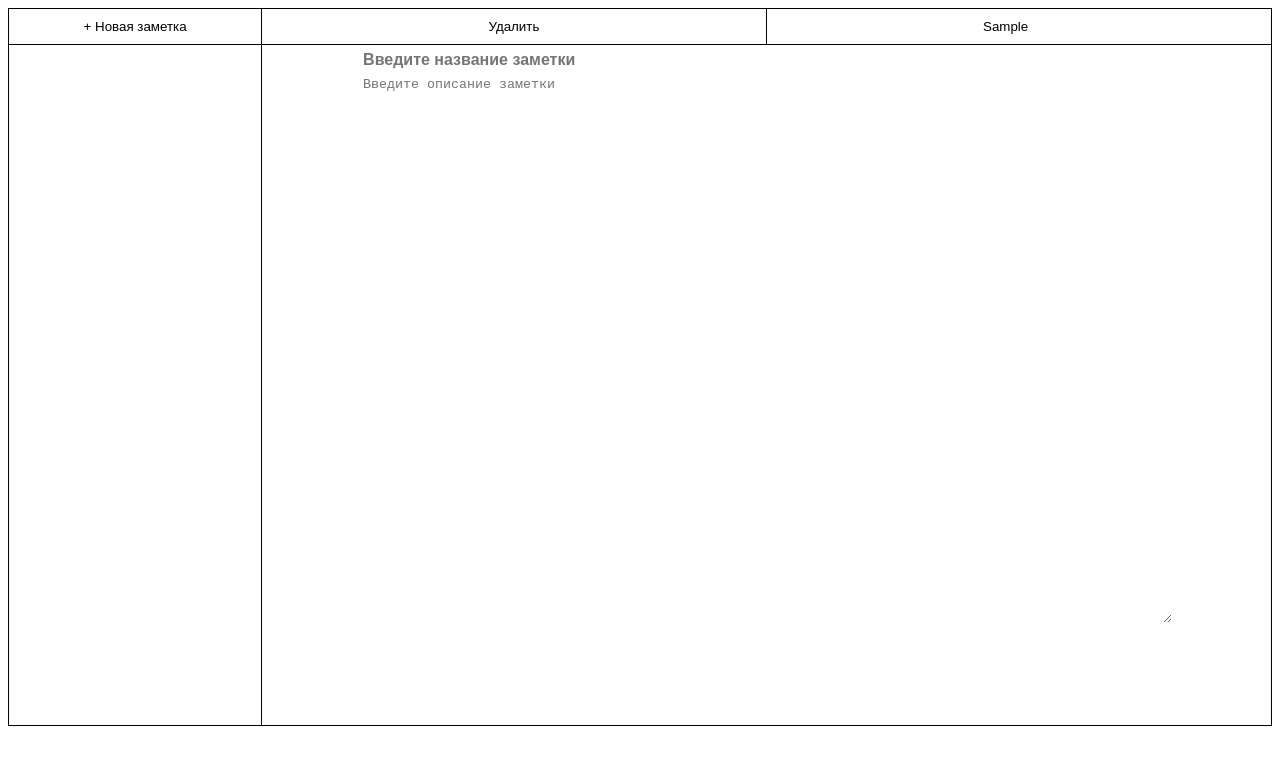
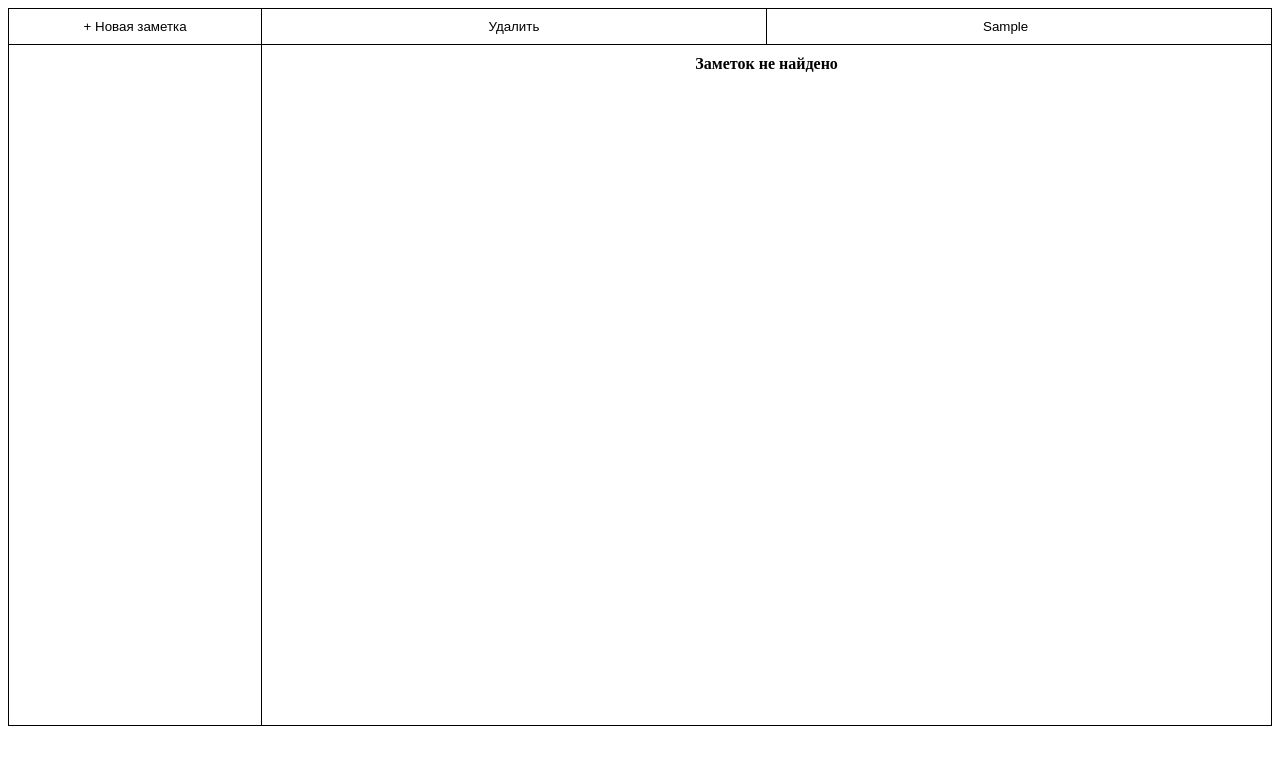
Before and after one commit to Paulselikhov/note_ts, a React (Create React App) app: page / in a window 1280 px wide. Both pictures are taken after typing "Sample", "Sample", "Sample" into the empty fields and a click on the button "+ Новая заметка". Shown: the top 764 px of the page. Built offline with nearby package versions, Linux system fonts and the light colour scheme.

Commit message:
поправил ошибки

```diff
--- a/src/App.css
+++ b/src/App.css
@@ -114,6 +114,13 @@ input,button{
     height: 80%;
     border: none;
 }
+.NoteEditForm_notFound{
+    margin-top: 10px;
+
+    font-size: 16px;
+    font-weight: 800;
+    text-align: center;
+}
 
 
 
--- a/src/App.tsx
+++ b/src/App.tsx
@@ -1,4 +1,4 @@
-import React, {useMemo, useState} from 'react';
+import React, {useMemo, useState, useEffect} from 'react';
 import { findRenderedDOMComponentWithClass } from 'react-dom/test-utils';
 import './App.css';
 import NoteEditForm from './components/NoteEditForm/NoteEditForm';
@@ -100,6 +100,13 @@ function App() {
     return notes.filter( note => note.name.toLowerCase().includes(findState))
   }, [findState, notes])
 
+  useEffect( () => {
+    setNote(searchedNote[0])
+    if (searchedNote[0]){
+      setActiveId(searchedNote[0].id)
+    }
+  }, [searchedNote])
+
   console.log('сработал рендер')
 
   return (
--- a/src/components/NoteEditForm/NoteEditForm.tsx
+++ b/src/components/NoteEditForm/NoteEditForm.tsx
@@ -13,9 +13,12 @@ const NoteEditForm: FC<NoteEditFormProps> = ({note, updateNoteAndNoteList}) => {
   const [descriptionState, setDescriptionState] = useState('')
 
   useEffect( () =>{
-    setNameState(note.name)
-    setDescriptionState(note.description)
-  },[note.id])
+    if (note){
+      setNameState(note.name)
+      setDescriptionState(note.description)
+    }
+
+  },[note])
 
   function cloneAndUpdate(e:any, note:INote, name:string, updateNoteAndNoteList:(note:INote) => void){
 
@@ -32,9 +35,16 @@ const NoteEditForm: FC<NoteEditFormProps> = ({note, updateNoteAndNoteList}) => {
   }
 
   return (
-    <div className='NoteEditForm'>
-      <input value={nameState} onBlur={ (e) => cloneAndUpdate(e, note, 'название', updateNoteAndNoteList)} onChange={ (e) => setNameState(e.target.value)} className='NoteEditForm_inputName' placeholder='Введите название заметки'></input>
-      <textarea value={descriptionState} onBlur={ (e) => cloneAndUpdate(e, note, 'описание', updateNoteAndNoteList)} onChange={ (e) => setDescriptionState(e.target.value)} className='NoteEditForm_inputDescription' placeholder='Введите описание заметки'></textarea>
+    <div>
+      {note?
+        <div className='NoteEditForm'>
+          <input value={nameState} onBlur={ (e) => cloneAndUpdate(e, note, 'название', updateNoteAndNoteList)} onChange={ (e) => setNameState(e.target.value)} className='NoteEditForm_inputName' placeholder='Введите название заметки'></input>
+          <textarea value={descriptionState} onBlur={ (e) => cloneAndUpdate(e, note, 'описание', updateNoteAndNoteList)} onChange={ (e) => setDescriptionState(e.target.value)} className='NoteEditForm_inputDescription' placeholder='Введите описание заметки'></textarea>
+      </div>
+      :<div className='NoteEditForm_notFound'> Заметок не найдено</div>
+      }
+
+
     </div>
   )
 }
```
